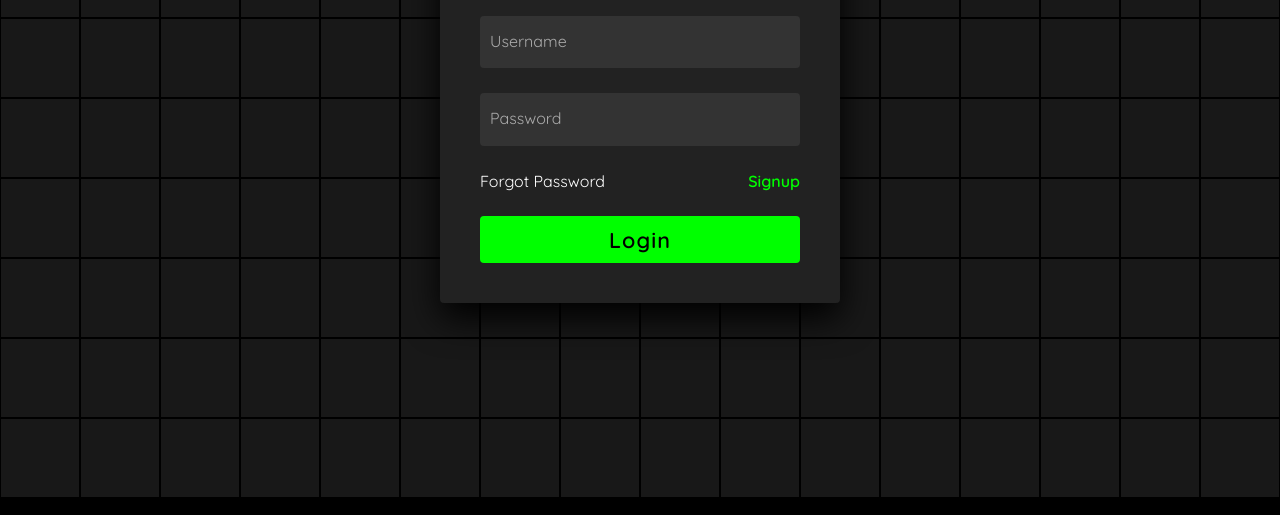
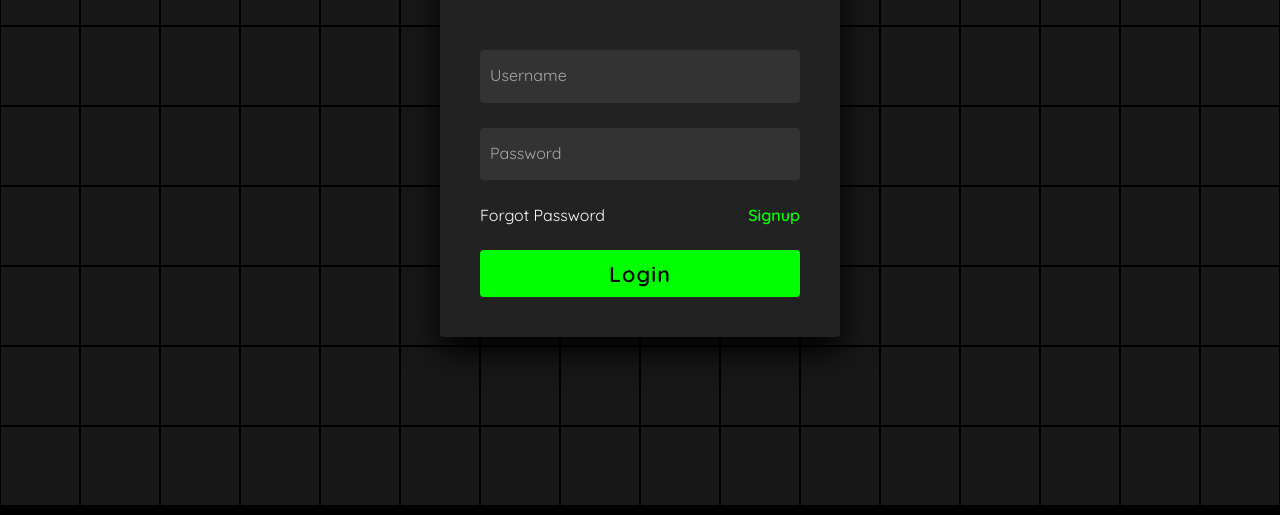
Before and after one commit to ranaparas40/Front-end, a plain HTML site: page index.html in a window 1280 px wide. Shown: the part 301-816 px from the top of the page. Drawn offline with Linux system fonts and the light colour scheme.

Commit message:
second commit

```diff
--- a/style.css
+++ b/style.css
@@ -1,7 +1,7 @@
 @import url('https://fonts.googleapis.com/css2?family=Quicksand:wght@300;400;500;600;700&display=swap');
 *
 {
-  margin: 0;
+  margin: 14;
   padding: 0;
   box-sizing: border-box;
   font-family: 'Quicksand', sans-serif;
```
